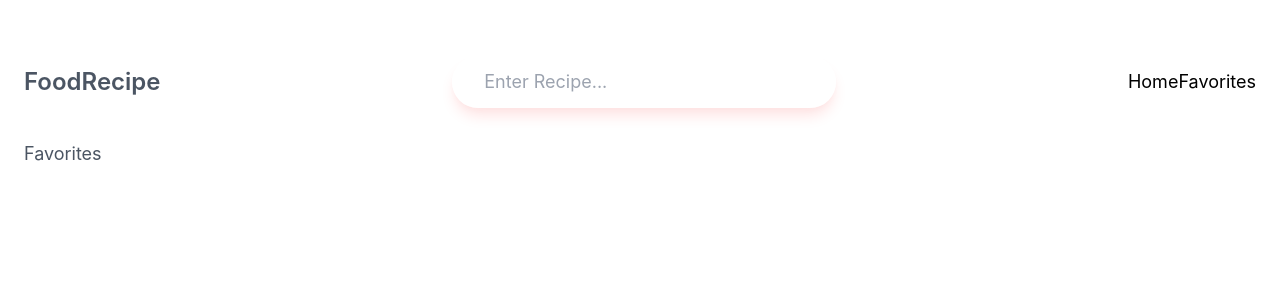
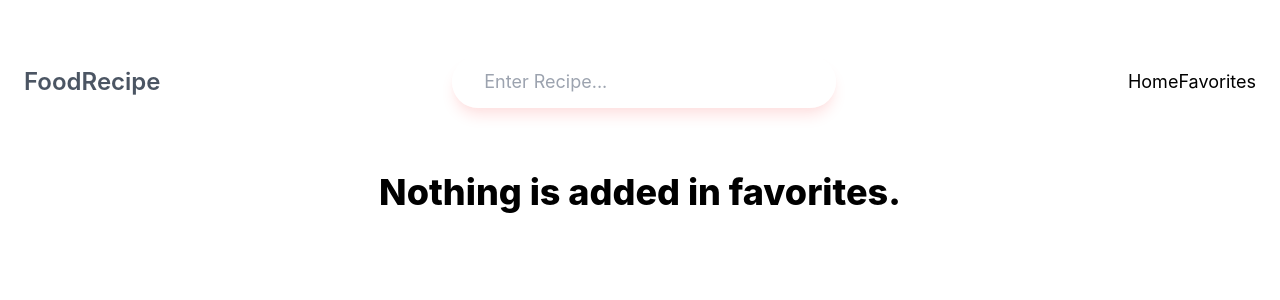
Before and after one commit to Valerian-Touzard/food_recipe, a React (Create React App) app: page /favorites in a window 1280 px wide. Shown: the top 300 px of the page. Built offline with nearby package versions, Linux system fonts and the light colour scheme.

Commit message:
feat: Ajout de l'affichage des recettes mises en favoris

```diff
--- a/src/pages/favorites/index.tsx
+++ b/src/pages/favorites/index.tsx
@@ -1,9 +1,25 @@
-import React from 'react'
+import React from "react";
+import { useGlobalState } from "../../context";
+import RecipeItem from "../../components/recipe-item";
 
 const Favorites = () => {
+  const { favoritesList } = useGlobalState();
+
   return (
-    <div>Favorites</div>
-  )
-}
+    <div className="py-8 container mx-auto flex flex-wrap justify-center gap-10">
+      {favoritesList && favoritesList.length > 0 ? (
+        favoritesList.map((favorite) => (
+          <RecipeItem key={favorite.id} recipe={favorite} />
+        ))
+      ) : (
+        <div>
+          <p className="lg:text-4xl text-xl text-center text-black font-extrabold">
+            Nothing is added in favorites.
+          </p>
+        </div>
+      )}
+    </div>
+  );
+};
 
-export default Favorites
+export default Favorites;
```
